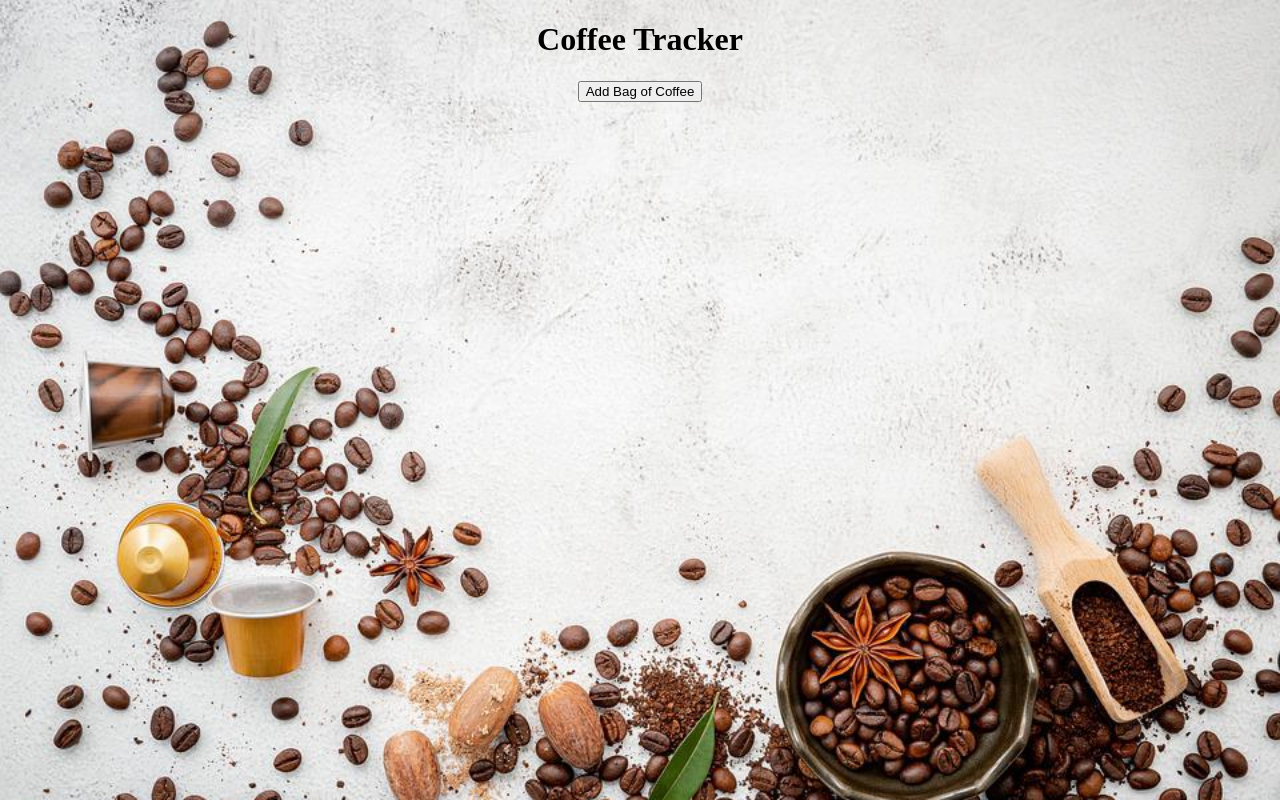
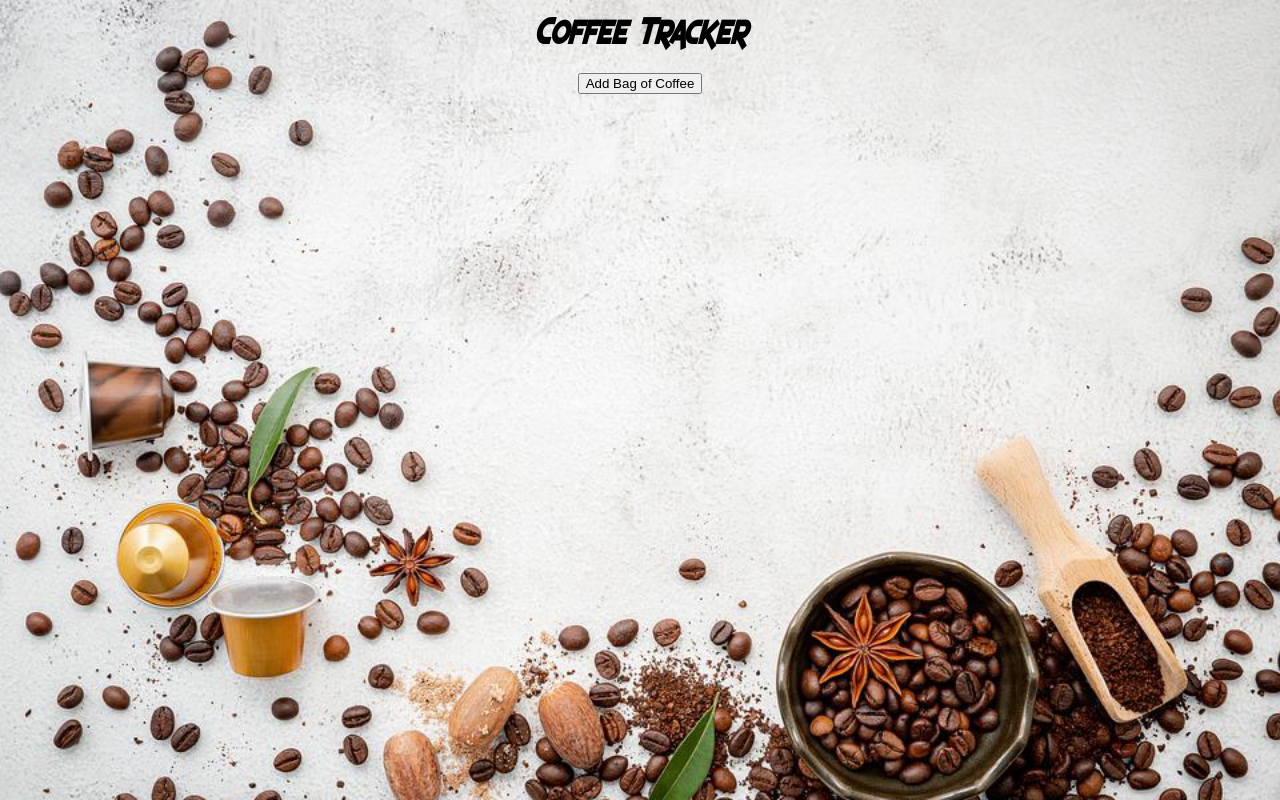
Before and after one commit to JPeters25/inventory-tracker, a React (Create React App) app: page / in a window 1280 px wide. Built offline with nearby package versions, Linux system fonts and the light colour scheme.

Commit message:
add custom font to header component, style reusable form to center

```diff
--- a/src/App.css
+++ b/src/App.css
@@ -37,7 +37,8 @@
   }
 }
 
-font-face {
-  font-family: EspressoBeans;
-  src:url(../src/font/EspressoBeans.ttf)
+@font-face {
+  font-family: "EspressoBeans";
+  src: local("EspressoBeans"),
+    url(../src/font/EspressoBeans.ttf) format("truetype")
 }
--- a/src/components/App.js
+++ b/src/components/App.js
@@ -1,6 +1,8 @@
 import React from "react";
 import Header from "./Header";
 import CoffeeBagControl from "./CoffeeBagControl";
+import "./../App.css";
+
 
 function App(){
   return (
```
Also changed, not shown: src/components/ReusableForm.js (+10 -0 lines).
